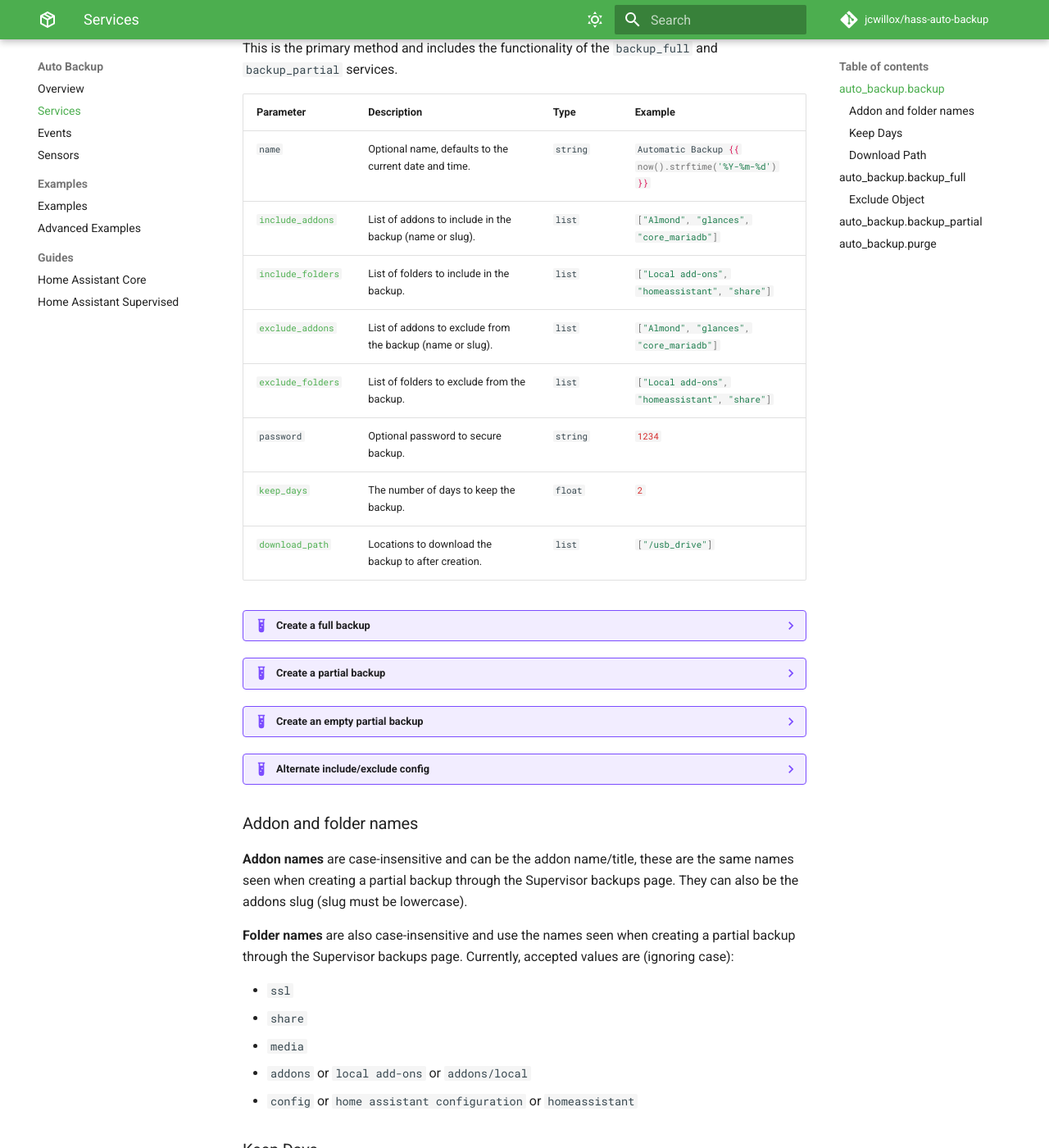
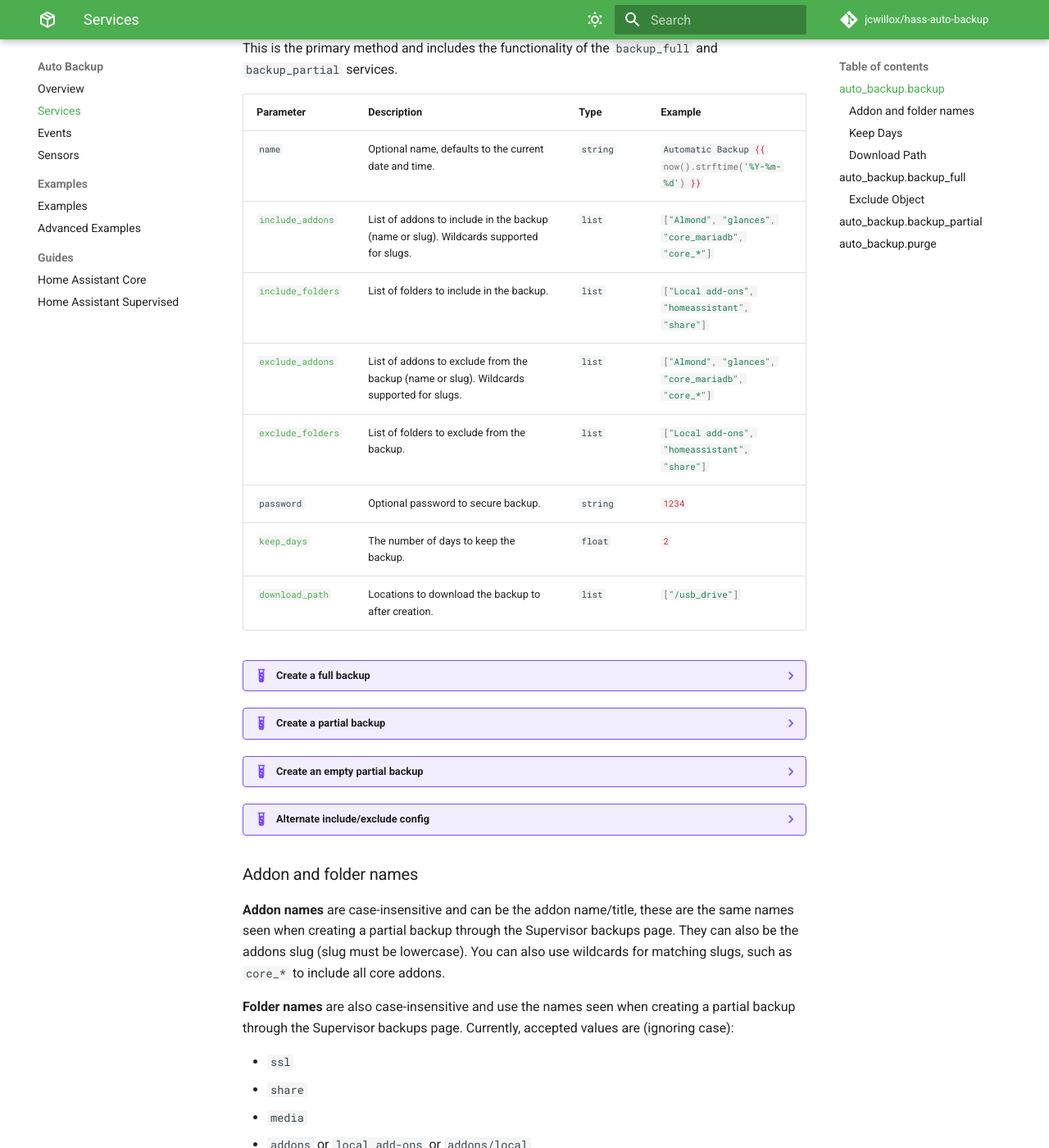
Before and after one commit to jcwillox/hass-auto-backup, an MkDocs documentation site: the page built from docs/services.md, in a window 1280 px wide and 1400 px high, scrolled down 317 px. Shown: the whole window at 82% size. Built offline with MkDocs 1.6.1 and Material for MkDocs 9.7.7, drawn with Linux system fonts in a browser that asks for light colours; comment, search, counter and statistics services are not loaded.

Commit message:
docs: document new features

```diff
--- a/docs/services.md
+++ b/docs/services.md
@@ -8,16 +8,16 @@ Create a full or partial backup.
 
 This is the primary method and includes the functionality of the `backup_full` and `backup_partial` services.
 
-| Parameter                                    | Description                                               | Type     | Example                                                     |
-| -------------------------------------------- | --------------------------------------------------------- | -------- | ----------------------------------------------------------- |
-| `name`                                       | Optional name, defaults to the current date and time.     | `string` | `#!jinja Automatic Backup {{ now().strftime('%Y-%m-%d') }}` |
-| [`include_addons`](#addon-and-folder-names)  | List of addons to include in the backup (name or slug).   | `list`   | `#!json ["Almond", "glances", "core_mariadb"]`              |
-| [`include_folders`](#addon-and-folder-names) | List of folders to include in the backup.                 | `list`   | `#!json ["Local add-ons", "homeassistant", "share"]`        |
-| [`exclude_addons`](#addon-and-folder-names)  | List of addons to exclude from the backup (name or slug). | `list`   | `#!json ["Almond", "glances", "core_mariadb"]`              |
-| [`exclude_folders`](#addon-and-folder-names) | List of folders to exclude from the backup.               | `list`   | `#!json ["Local add-ons", "homeassistant", "share"]`        |
-| `password`                                   | Optional password to secure backup.                       | `string` | `#!json 1234`                                               |
-| [`keep_days`](#keep-days)                    | The number of days to keep the backup.                    | `float`  | `#!json 2`                                                  |
-| [`download_path`](#download-path)            | Locations to download the backup to after creation.       | `list`   | `#!json ["/usb_drive"]`                                     |
+| Parameter                                    | Description                                                                               | Type     | Example                                                     |
+| -------------------------------------------- | ----------------------------------------------------------------------------------------- | -------- | ----------------------------------------------------------- |
+| `name`                                       | Optional name, defaults to the current date and time.                                     | `string` | `#!jinja Automatic Backup {{ now().strftime('%Y-%m-%d') }}` |
+| [`include_addons`](#addon-and-folder-names)  | List of addons to include in the backup (name or slug). Wildcards supported for slugs.    | `list`   | `#!json ["Almond", "glances", "core_mariadb", "core_*"]`    |
+| [`include_folders`](#addon-and-folder-names) | List of folders to include in the backup.                                                 | `list`   | `#!json ["Local add-ons", "homeassistant", "share"]`        |
+| [`exclude_addons`](#addon-and-folder-names)  | List of addons to exclude from the backup (name or slug).  Wildcards supported for slugs. | `list`   | `#!json ["Almond", "glances", "core_mariadb", "core_*"]`    |
+| [`exclude_folders`](#addon-and-folder-names) | List of folders to exclude from the backup.                                               | `list`   | `#!json ["Local add-ons", "homeassistant", "share"]`        |
+| `password`                                   | Optional password to secure backup.                                                       | `string` | `#!json 1234`                                               |
+| [`keep_days`](#keep-days)                    | The number of days to keep the backup.                                                    | `float`  | `#!json 2`                                                  |
+| [`download_path`](#download-path)            | Locations to download the backup to after creation.                                       | `list`   | `#!json ["/usb_drive"]`                                     |
 
 ??? example "Create a full backup"
 
@@ -66,7 +66,7 @@ This is the primary method and includes the functionality of the `backup_full` a
 
 ### Addon and folder names
 
-**Addon names** are case-insensitive and can be the addon name/title, these are the same names seen when creating a partial backup through the Supervisor backups page. They can also be the addons slug (slug must be lowercase).
+**Addon names** are case-insensitive and can be the addon name/title, these are the same names seen when creating a partial backup through the Supervisor backups page. They can also be the addons slug (slug must be lowercase). You can also use wildcards for matching slugs, such as `core_*` to include all core addons.
 
 **Folder names** are also case-insensitive and use the names seen when creating a partial backup through the Supervisor backups page.
 Currently, accepted values are (ignoring case):
```
Also changed, not shown: docs/home-assistant-core.md (+6 -1 lines).
